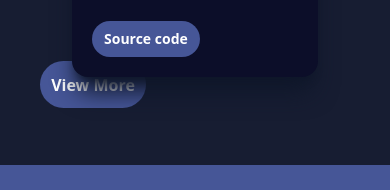
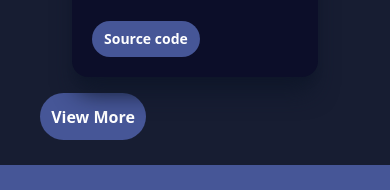
Before and after one commit to jummy16/My-Portfolio, a React (Vite) app: page / in a window 390 px wide. Shown: the part 3579-3769 px from the top of the page. Built offline with nearby package versions, Linux system fonts and the light colour scheme.

Commit message:
Update project.css

```diff
--- a/src/Project/project.css
+++ b/src/Project/project.css
@@ -5,7 +5,7 @@
 }
 @media (max-width:900px) {
     .project-btn{
-        margin-top: -4rem;
+        margin-top: -2rem;
         float: left;
     }
 
```
